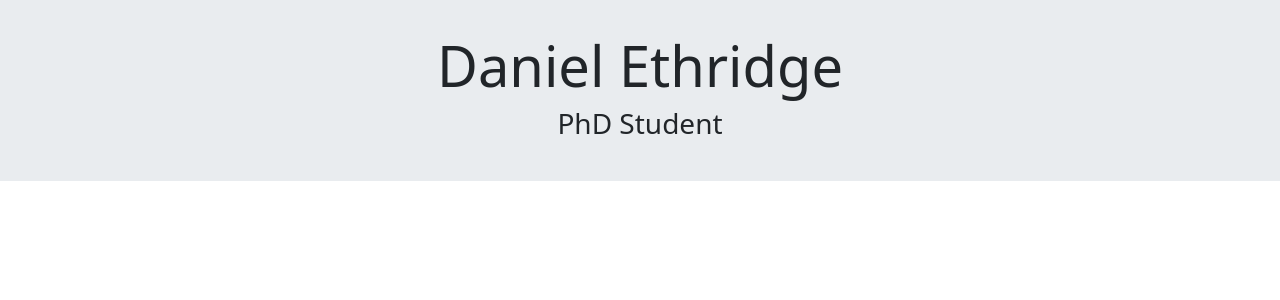
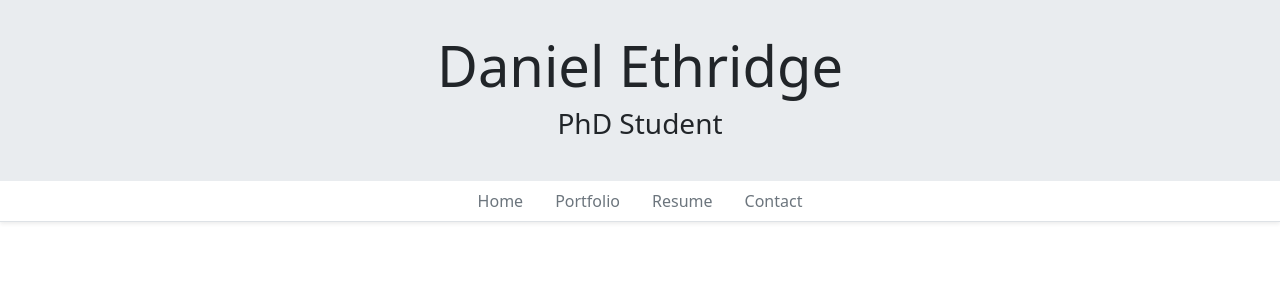
Before and after one commit to daniel-ethridge/daniel-ethridge.github.io, an Angular app: page / in a window 1280 px wide. Shown: the top 300 px of the page. Built offline with nearby package versions, Linux system fonts and the light colour scheme.

Commit message:
Added navigation bar

```diff
--- a/src/app/app.component.html
+++ b/src/app/app.component.html
@@ -1,3 +1,6 @@
-<app-header/>
+<div class="shadow-sm">
+    <app-header/>
+    <app-nav/>
+</div>
 
 <router-outlet></router-outlet>
--- a/src/app/app.module.ts
+++ b/src/app/app.module.ts
@@ -5,11 +5,13 @@
 import { AppComponent } from './app.component';
 import { BrowserAnimationsModule } from '@angular/platform-browser/animations';
 import { HeaderComponent } from './header/header.component';
+import { NavComponent } from './nav/nav.component';
 
 @NgModule({
   declarations: [
     AppComponent,
-    HeaderComponent
+    HeaderComponent,
+    NavComponent
   ],
   imports: [
     BrowserModule,
--- /dev/null
+++ b/src/app/nav/nav.component.html
@@ -0,0 +1,18 @@
+<nav class="navbar-expand-md border-bottom mb-3">
+    <div class="container">
+        <ul class="nav justify-content-center">
+            <li class="nav-item">
+                <a class="nav-link text-secondary">Home</a>
+            </li>
+            <li class="nav-item">
+                <a class="nav-link text-secondary">Portfolio</a>
+            </li>
+            <li class="nav-item">
+                <a class="nav-link text-secondary">Resume</a>
+            </li>
+            <li class="nav-item">
+                <a class="nav-link text-secondary">Contact</a>
+            </li>
+        </ul>
+    </div>
+</nav>
```
Also changed, not shown: src/app/nav/nav.component.ts (added, +10 -0 lines), src/app/nav/nav.component.css (added).
